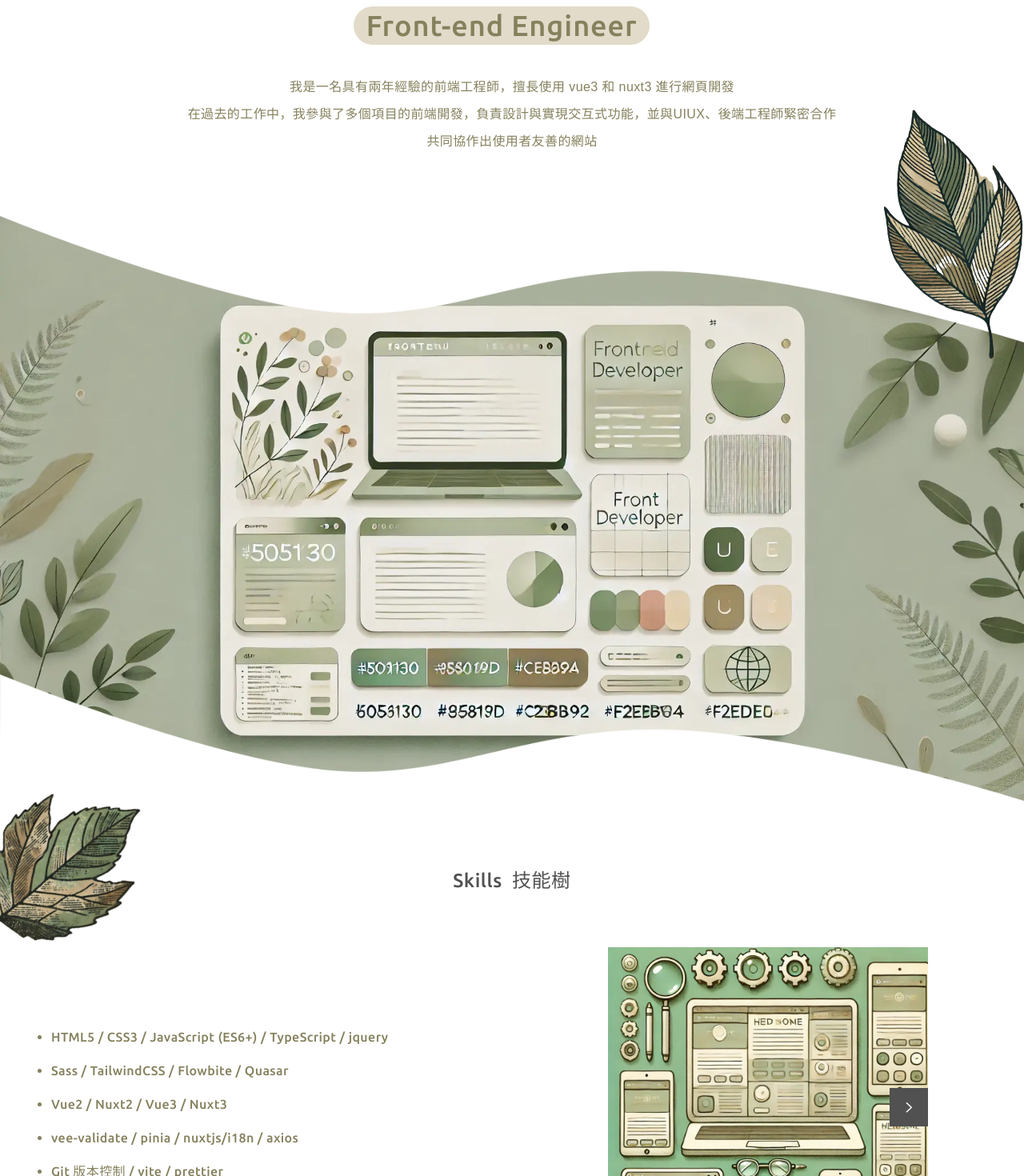
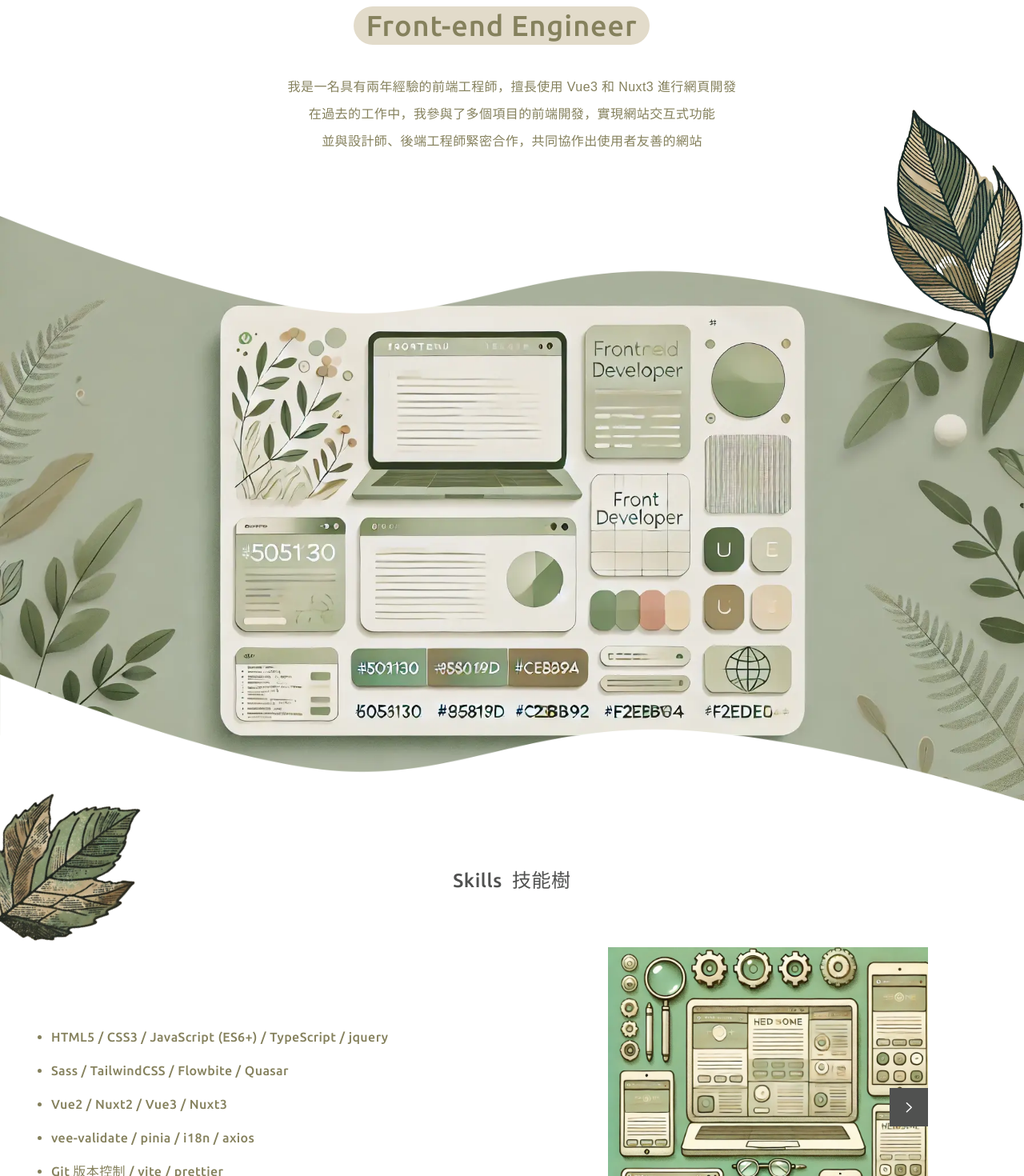
Before and after one commit to chaoowen/nuxt3-base, a Nuxt app: page / in a window 1280 px wide. Shown: the part 360-1830 px from the top of the page at 80% size. Built offline with nearby package versions, Linux system fonts and the light colour scheme; a web font is replaced by a local one.

Commit message:
feat: update text

```diff
--- a/components/Layout/DefaultFooter.vue
+++ b/components/Layout/DefaultFooter.vue
@@ -4,7 +4,7 @@
       class="f-container w-full mx-auto max-w-screen-xl p-4 flex-center flex-col md:flex-row md:justify-between gap-4"
     >
       <span class="text-sm sm:text-center">
-        © 2023 chaowen. All Rights Reserved.
+        © {{ currentYear }} chaowen. All Rights Reserved.
       </span>
       <ul class="flex-center flex-wrap gap-8 text-sm">
         <li v-for="navItem in navItems" :key="navItem.name">
@@ -24,6 +24,5 @@
   import { navItems } from '~/libs/enum'
   import { moveTo } from '~/libs/animation'
 
-  // const { $date } = useNuxtApp()
-  // const currentYear = $date().format('YYYY')
+  const currentYear = computed(() => new Date().getFullYear())
 </script>
--- a/components/Page/Experience/ExperienceSection.vue
+++ b/components/Page/Experience/ExperienceSection.vue
@@ -17,7 +17,7 @@
       date: '2023/10 - 在職中',
       text: '在接案公司的挑戰除了開發新專案，就是維護既有的龐大舊專案，想辦法在複雜的邏輯中做出新需求調整',
       list: [
-        '依據 Nuxt3 + Tailwindcss + TypeScript 的元件模板，製作多個活動網站',
+        '製作 5 個活動網站，使用 Nuxt3 + Tailwindcss + TypeScript 元件模板，加速開發',
         '製作 1 個 html + sass + JavaScript 切版網站',
         '維護 4 個 PHP Laravel Blade 舊專案',
         '維護 2 個無障礙網站修正問題與過檢測',
@@ -28,7 +28,7 @@
       title: '星宇航空 前端工程師',
       code: 'job-2',
       date: '2023/03 - 2023/06',
-      text: '雖有及時完成專案，但因程式碼思考面與習慣不同且溝通落差等因素，未通過試用期，但這三個月的時間加入了元件模組化與架構的想法，我覺得還是很充實，若有機會也想以現在的我再次挑戰',
+      text: '雖有準時完成專案，但因程式碼思考面與習慣不同且溝通落差等因素，未通過試用期，但這三個月的時間加入了元件模組化與架構的想法，我覺得還是很充實，若有機會也想以現在的我再次挑戰',
       list: [
         '使用元件模板化寫程式',
         'clean code 程式碼優化',
@@ -51,14 +51,14 @@
       title: '秀泰影城 行銷企劃專員',
       code: 'job-0',
       date: '2018/05 - 2021/03',
+      text: '作為活動窗口長期與人溝通而有些倦怠，且有感於行銷提案的好壞多由市場或是群眾決定，在與工程師溝通網站修改的過程中，開始接觸寫網站，並在自學一段時間確定興趣後，參加轉職課程',
       list: [
-        '工程師聯繫窗口，官網與APP的內容修改、維護、改版',
+        '工程師聯繫窗口，官網與 APP 的內容修改、維護、改版',
         '主導 8 間影城教育訓練使用電視牆軟體，減少15%更新時間',
         '完成 11 項異業合作與提案，協助 Ubereats / 搜賣桌媒體 / LINE Pay 等合作',
         '參與近 20 場首映會、擔任超過 100 場活動的主要窗口、與 6 家新影城開幕活動',
         '開發販售 5 部電影周邊商品、行銷文宣，以及節慶特殊活動與會員活動',
-        '社群媒體經營 ( FB / IG )，在兩年經營下增加 2 萬名粉絲',
-        '信件回覆超過 1000 件顧客客訴',
+        '社群媒體經營、兼任客服回信超過 1000 件顧客意見',
       ],
     },
   ]
--- a/components/Page/Introduction/IntroductionSection.vue
+++ b/components/Page/Introduction/IntroductionSection.vue
@@ -38,12 +38,12 @@
     </div>
     <div class="f-container text-primary text-center space-y-2">
       <p>
-        我是一名具有兩年經驗的前端工程師，擅長使用 vue3 和 nuxt3 進行網頁開發
+        我是一名具有兩年經驗的前端工程師，擅長使用 Vue3 和 Nuxt3 進行網頁開發
       </p>
       <p>
-        在過去的工作中，我參與了多個項目的前端開發，負責設計與實現交互式功能，並與UIUX、後端工程師緊密合作
+        在過去的工作中，我參與了多個項目的前端開發，實現網站交互式功能
       </p>
-      <p>共同協作出使用者友善的網站</p>
+      <p>並與設計師、後端工程師緊密合作，共同協作出使用者友善的網站</p>
     </div>
     <ScrollRotateIcon
       :image="leafImage"
--- a/components/Page/Skills/SkillsDevelop.vue
+++ b/components/Page/Skills/SkillsDevelop.vue
@@ -5,7 +5,7 @@
       <p>2021/10 起擔任前端工程師</p>
     </div>
     <p>
-      目前使用 nuxt3 + Tailwindcss + vite 進行響應式網站開發，並使用 flowbite
+      目前使用 Nuxt3 + Tailwindcss + Vite 進行響應式網站開發，並使用 flowbite
       建造共用元件模板，提升開發速度。
     </p>
     <p>在程式協作面上，我熟悉 Git 版本控制，能夠有效地協作開發；</p>
--- a/components/Page/Skills/SkillsFrontEnd.vue
+++ b/components/Page/Skills/SkillsFrontEnd.vue
@@ -1,6 +1,6 @@
 <template>
   <div class="space-y-4 text-primary ubuntu-medium">
-    <p class="text-primary-dark">未來目標</p>
+    <p class="text-primary-dark font-semibold">未來目標</p>
     <p>
       針對近期崛起的 AI 浪潮，我也正在嘗試使用
       Copilot、AmazonQ、ChatGPT、ClaudAI 等工具，提升寫網站的速度與品質。
--- a/components/Page/Skills/SkillsTool.vue
+++ b/components/Page/Skills/SkillsTool.vue
@@ -3,7 +3,7 @@
     <li>HTML5 / CSS3 / JavaScript (ES6+) / TypeScript / jquery</li>
     <li>Sass / TailwindCSS / Flowbite / Quasar</li>
     <li>Vue2 / Nuxt2 / Vue3 / Nuxt3</li>
-    <li>vee-validate / pinia / nuxtjs/i18n / axios</li>
+    <li>vee-validate / pinia / i18n / axios</li>
     <li>Git 版本控制 / vite / prettier</li>
     <li>Node.js / Docker</li>
   </ul>
```
